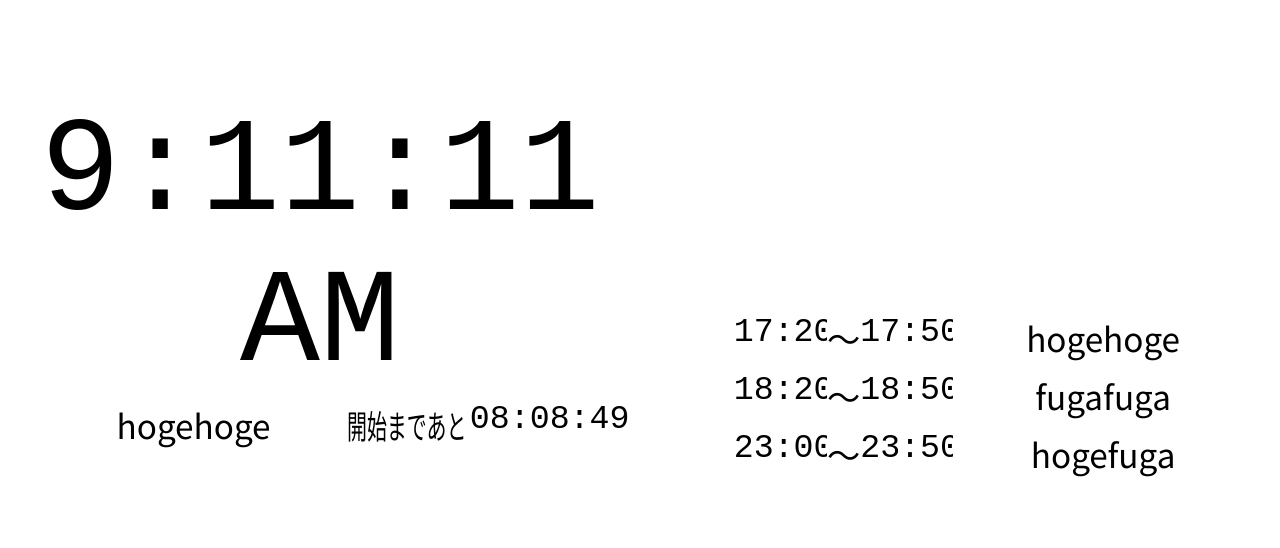
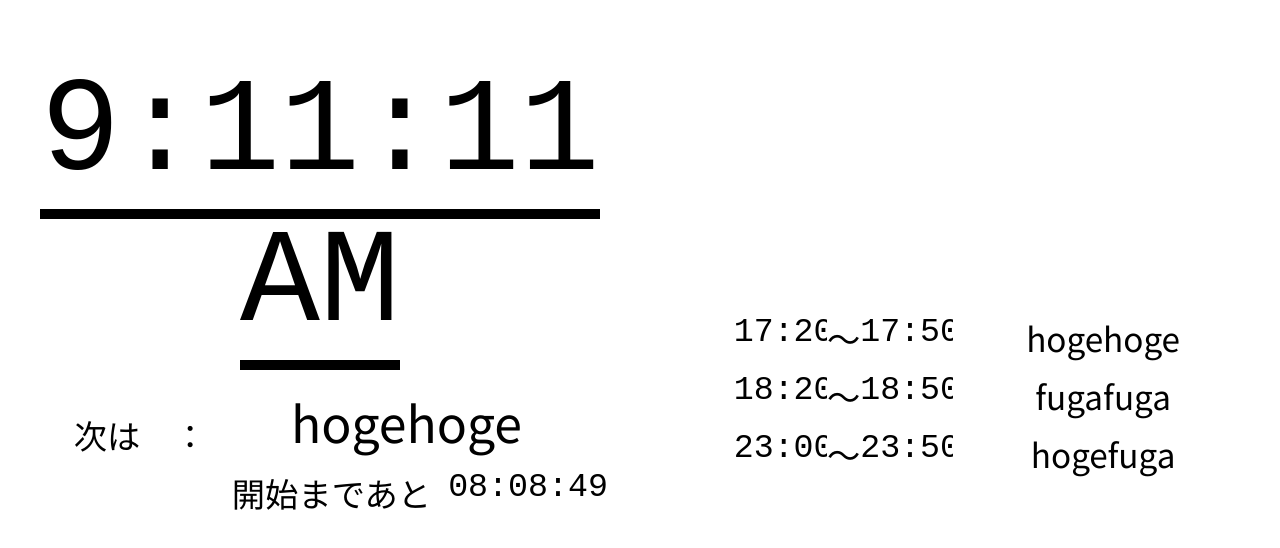
Before and after one commit to itanium-R/closche, a React (Create React App) app: page / in a window 1280 px wide. Shown: the top 548 px of the page. Built offline with nearby package versions, Linux system fonts and the light colour scheme; a web font is replaced by a local one.

Commit message:
update: style

```diff
--- a/src/App.css
+++ b/src/App.css
@@ -1,31 +1,30 @@
 @import url('https://fonts.googleapis.com/css?family=Noto+Sans+JP|Nova+Mono&display=swap');
 @media screen and (min-width: 120vh) {
-  .App{
+  .App {
     font-size: 2.6vw !important;
   }
-
   .clock {
     position: absolute;
-    bottom:50vh;
-    left:0;
-    width:50vw;
+    bottom: 55vh;
+    left: 0;
+    width: 50vw;
     font-size: 4em !important;
   }
-
-  .doingAndNext{
+  .doingAndNext {
     position: absolute;
-    top:50vh;
-    left:0;
-    width:50vw;
+    top: 45vh;
+    left: 0;
+    height: 55vh;
+    overflow: hidden;
+    width: 50vw;
     vertical-align: top;
   }
-
-  .approaching{
+  .approaching {
     position: absolute;
     top: 50vh;
     transform: translateY(-50%);
-    right:0;
-    width:50vw;
+    right: 0;
+    width: 50vw;
     max-height: 100vh;
     overflow: hidden;
   }
@@ -75,10 +74,18 @@ code {
   text-align: center !important;
 }
 
+.bigTitle {
+  width: 8em;
+  font-size: 1.5em;
+  margin: 0.5em 0 0 0;
+  font-family: 'Noto Sans JP', sans-serif;
+  text-align: center !important;
+  display: inline-block;
+}
+
 .suffix {
   width: 6em;
-  margin: 0 -1.1em;
-  transform: scaleX(0.6);
+  margin: 0 0.5em 0 5em;
   font-family: 'Noto Sans JP', sans-serif;
 }
 
@@ -87,3 +94,8 @@ code {
   margin: 0 0.3em;
   transform: scale(2, 1.5);
 }
+
+.underlined {
+  border: solid #000;
+  border-width: 0 0 10px 0;
+}
--- a/src/compornents/cloScheApp.js
+++ b/src/compornents/cloScheApp.js
@@ -28,7 +28,7 @@ class Clock extends React.Component {
     return (
       <div className="closche">
         <div className="clock">
-          {this.state.date.toLocaleTimeString()}
+          <span className="underlined">{this.state.date.toLocaleTimeString()}</span>
         </div>
         <div className="schedule">
           <ScheduleList now={this.state.date}/>
--- a/src/compornents/scheduleList.js
+++ b/src/compornents/scheduleList.js
@@ -72,7 +72,8 @@ class ScheduleList extends React.Component {
           <ul className="nopoint">
             {doing.map(a => (
               <li key={this.parseTimeStr(a.st)}>
-                <span className="sched title">{a.text}</span>
+                <span className="sched prefix">進行中：</span>
+                <span className="sched bigTitle">{a.text}</span><br />
                 <span className="sched suffix">終了まであと</span>
                 <span className="sched tHMS">{this.calcTimeDiff(a.en, now)}</span>
               </li>
@@ -81,14 +82,15 @@ class ScheduleList extends React.Component {
           <ul className="nopoint">
             {next.map(a => (
               <li key={this.parseTimeStr(a.st)}>
-                <span className="sched title">{a.text}</span>
+              <span className="sched prefix">次は　：</span>
+                <span className="sched bigTitle">{a.text}</span><br />
                 <span className="sched suffix">開始まであと</span>
                 <span className="sched tHMS">{this.calcTimeDiff(a.st, now)}</span>
               </li>
             ))}
           </ul>
         </div>
-        <div className="approaching">
+        <div className="approaching leftlined">
           <ul className="nopoint">
             {approaching.map(a => (
               <li key={this.parseTimeStr(a.st)}>
```
